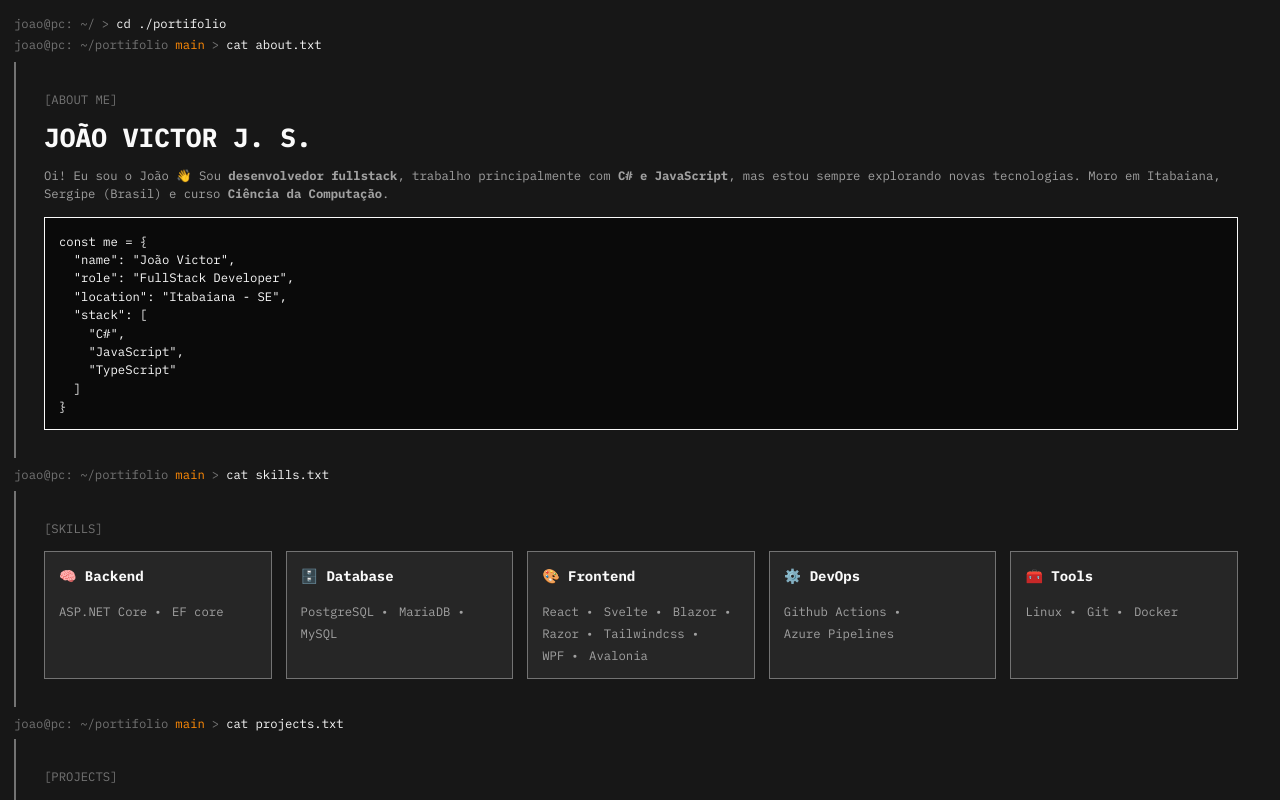
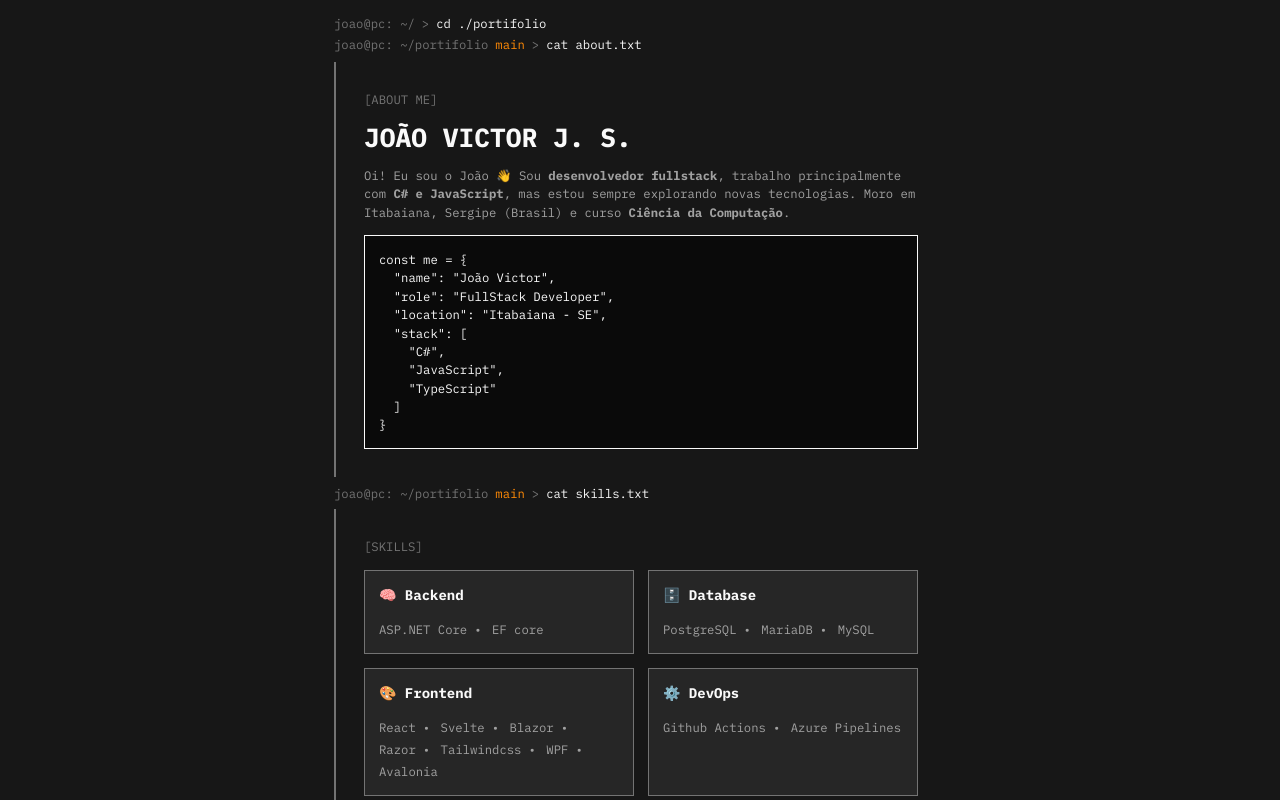
Before and after one commit to joaovictorjs/portifolio, a Svelte app: page / in a window 1280 px wide. Shown: the top 800 px of the page. Built offline with nearby package versions, Linux system fonts and the light colour scheme; no server answers.

Commit message:
feat: adds responsiveness

```diff
--- a/src/App.svelte
+++ b/src/App.svelte
@@ -7,7 +7,9 @@
   import Links from "./lib/components/Links.svelte";
 </script>
 
-<div class="flex flex-col p-4">
+<div
+  class="flex flex-col p-4 w-full sm:max-w-4/5 absolute left-1/2 -translate-x-1/2 md:max-w-3/4 lg:max-w-1/2"
+>
   <TerminalPrompt location="joao@pc: ~/" command="cd ./portifolio" />
   <TerminalPrompt
     location="joao@pc: ~/portifolio"
```
